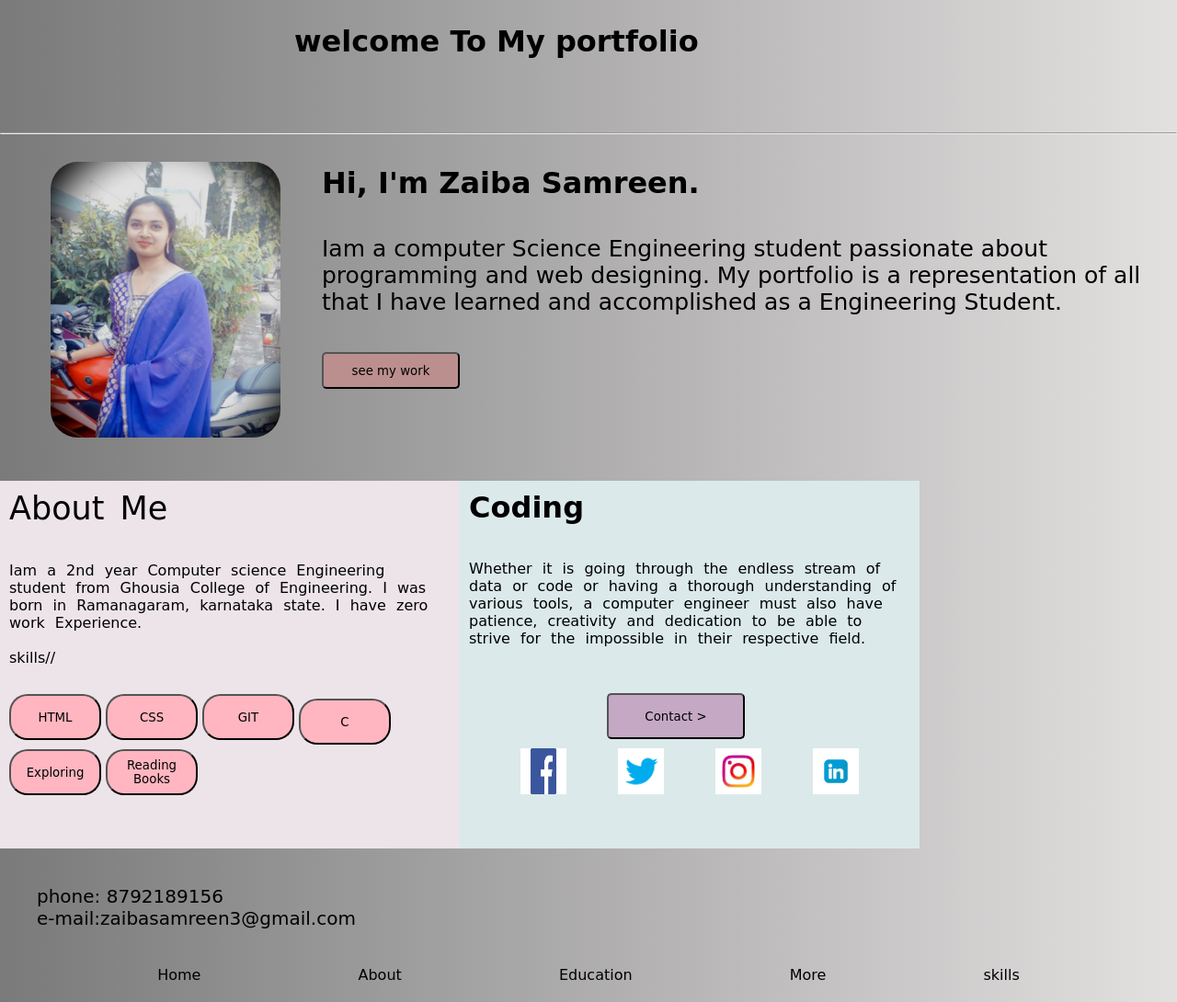
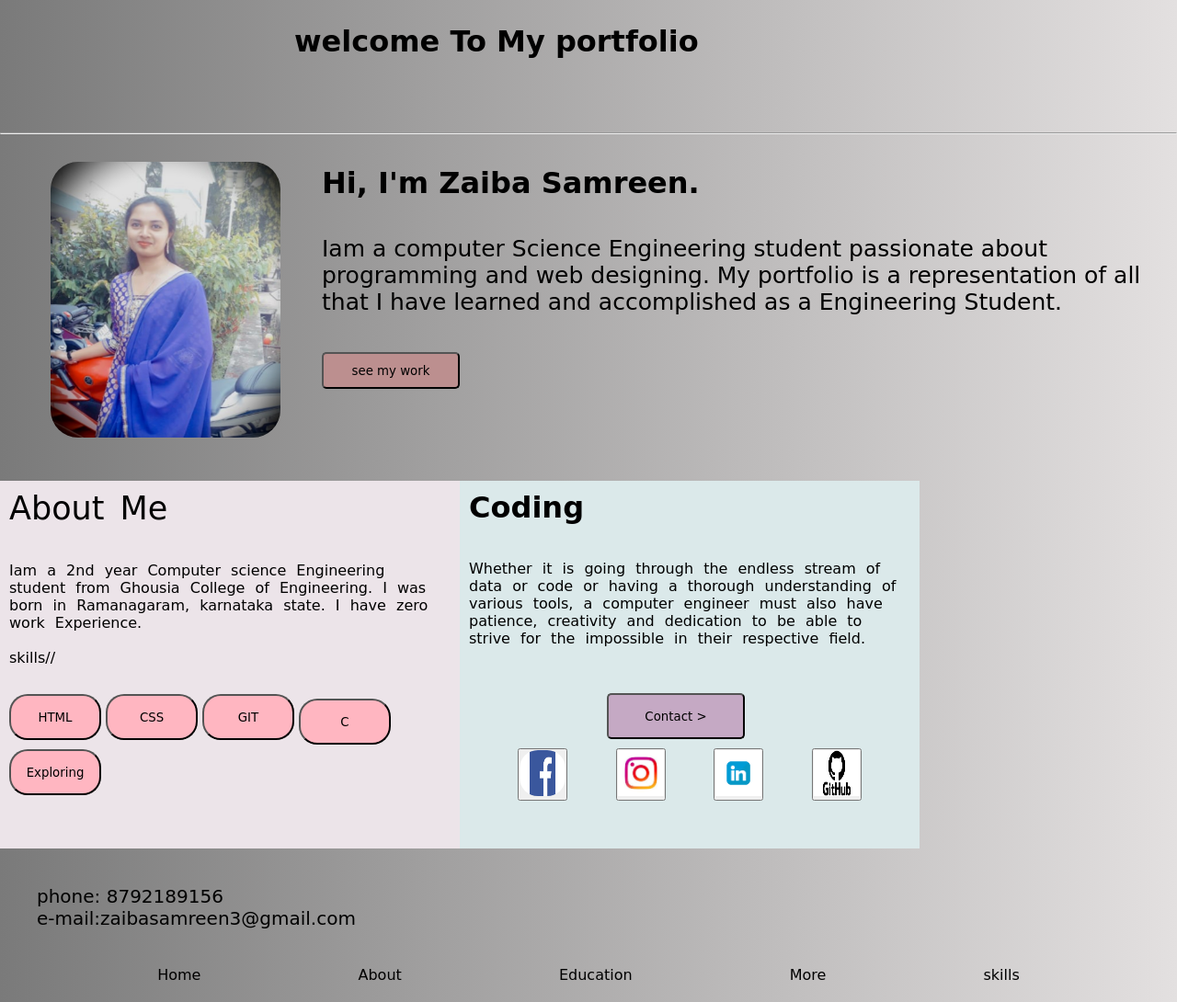
Before and after one commit to zaibasamreen/portfolio, a plain HTML site: page index.html in a window 1280 px wide. Shown: the whole page at 92% size. Drawn offline with Linux system fonts and the light colour scheme.

Commit message:
second commit

```diff
--- a/index.css
+++ b/index.css
@@ -92,14 +92,7 @@ border-radius:20px ;
 margin-top: 5px;
 background-color: lightpink;
 }
-#read{ width: 100px;
-    height: 50px;
-border-radius: 20px;
-margin-left: 5px;
-margin-top: 5px;
-background-color: lightpink;
 
-}
 
 .btn{
     width: 360px;
@@ -126,6 +119,7 @@ border-radius: 5px;
 .fb{
     width: 50px;
     height: 50px;
+    border-radius: 20px;
 }
 .bird{
     width: 50px;
--- a/index.html
+++ b/index.html
@@ -25,7 +25,10 @@
             My portfolio is a representation of all that I have
              learned and accomplished as a Engineering Student.
 </p>
+
 <button id="button">see my work</button>
+
+
 </div>
 
 <div class="second">
@@ -48,7 +51,7 @@
           <button id="gt">GIT</button>
         <button id="c">C</button>
      <button id="exp"> Exploring</button>
-    <button id="read"> Reading Books</button>
+
 </div>
 
 </div>
@@ -63,10 +66,24 @@
      <br>
 <button id="contact">Contact ></button>
 <div class="images">
-    <img class="fb" src="fb.jpg" >
-    <img  class="bird" src="bird.png">
-    <img class="insta" src="insta.jpg">
-    <img class="linked" src="linkedin.png">
+    <a href="https://www.facebook.com/zaiba.samreen.56">
+     <button><img class="fb" src="fb.jpg" >
+     </button>
+    </a>
+    <!-- <img  class="bird" src="bird.png"> -->
+    <a href="https://instagram.com/sarowar_107">
+   <button> <img class="insta" src="insta.jpg">
+   </button>
+</a>
+    <a href="https://www.linkedin.com/in/zaiba-samreen-2a3776216">
+    <button><img class="linked" src="linkedin.png">
+    </button>
+</a>
+<a href="https://github.com/zaibasamreen">
+    <button>
+        <img class="bird" src="github.png" >
+    </button>
+</a>
 </div>
 
 
```
Also changed, not shown: github.png (added).
